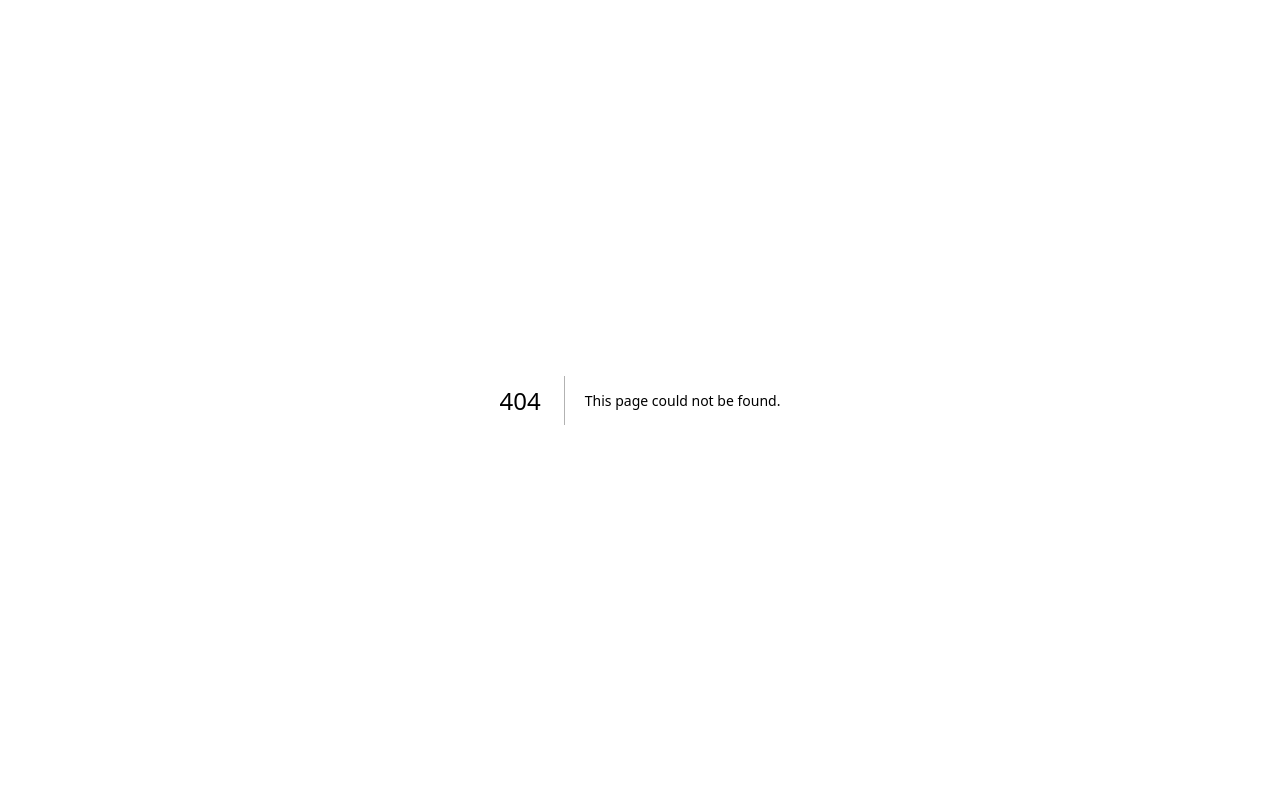
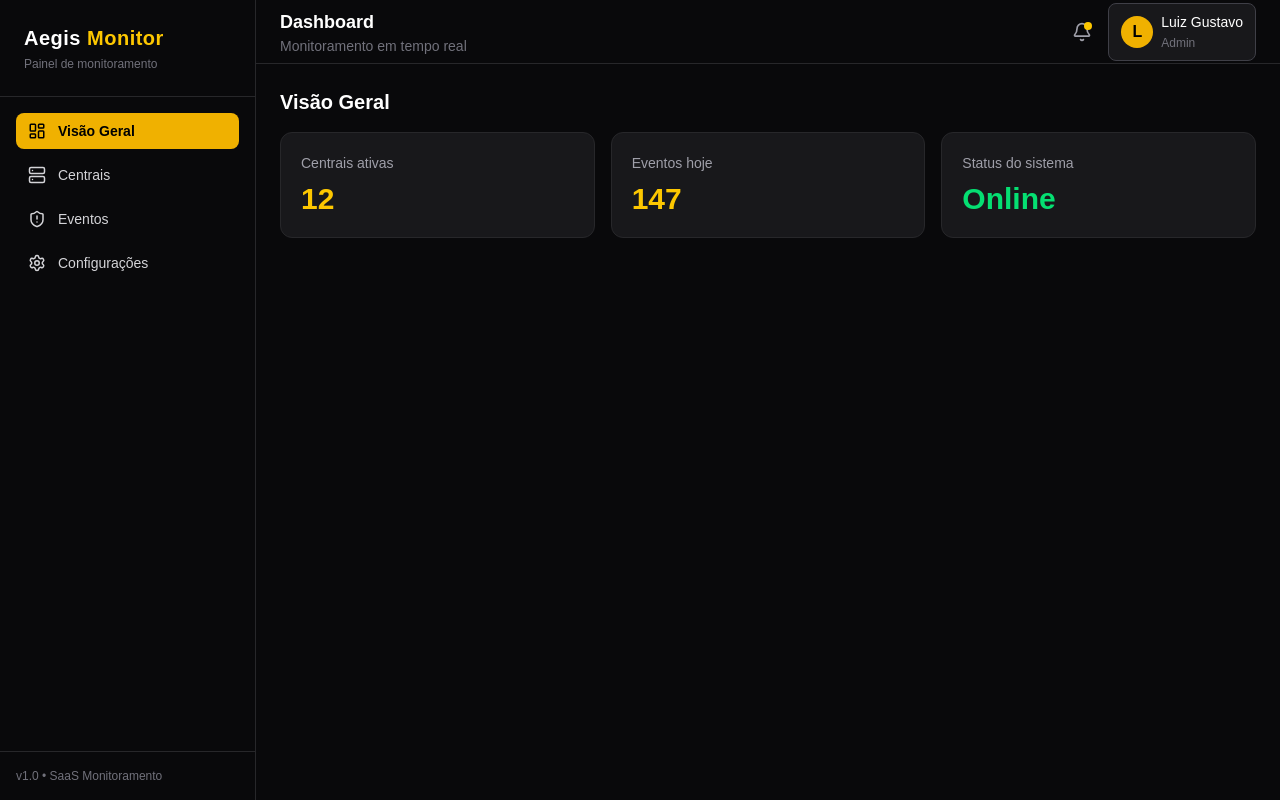
Before and after one commit to Hyzzard-A/aegis-monitor, a Next.js app: page /dashboard in a window 1280 px wide. Before the commit this address had no page. Built offline with nearby package versions, Linux system fonts and the light colour scheme.

Commit message:
feat: layout do painel autenticado + validação e loading

```diff
--- /dev/null
+++ b/app/(auth)/login/page.tsx
@@ -0,0 +1,9 @@
+import LoginForm from "@/components/auth/LoginForm";
+
+export default function LoginPage() {
+  return (
+    <div className="min-h-screen flex items-center justify-center bg-black">
+      <LoginForm />
+    </div>
+  );
+}
--- /dev/null
+++ b/app/dashboard/layout.tsx
@@ -0,0 +1,17 @@
+import Sidebar from "@/components/dashboard/Sidebar";
+import Header from "@/components/dashboard/Header";
+
+export default function DashboardLayout({ children }: { children: React.ReactNode }) {
+  return (
+    <div className="w-full h-screen bg-zinc-950 text-white flex">
+      <Sidebar />
+
+      <div className="flex flex-col flex-1">
+        <Header />
+        <main className="flex-1 p-6 overflow-y-auto">
+          {children}
+        </main>
+      </div>
+    </div>
+  );
+}
--- /dev/null
+++ b/app/dashboard/page.tsx
@@ -0,0 +1,26 @@
+export default function DashboardPage() {
+  return (
+    <div>
+      <h1 className="text-xl font-bold mb-4">Visão Geral</h1>
+
+      <div className="grid grid-cols-1 md:grid-cols-3 gap-4">
+
+        <div className="bg-zinc-900 border border-zinc-800 rounded-xl p-5">
+          <p className="text-sm text-zinc-400">Centrais ativas</p>
+          <h2 className="text-3xl font-bold mt-2 text-yellow-400">12</h2>
+        </div>
+
+        <div className="bg-zinc-900 border border-zinc-800 rounded-xl p-5">
+          <p className="text-sm text-zinc-400">Eventos hoje</p>
+          <h2 className="text-3xl font-bold mt-2 text-yellow-400">147</h2>
+        </div>
+
+        <div className="bg-zinc-900 border border-zinc-800 rounded-xl p-5">
+          <p className="text-sm text-zinc-400">Status do sistema</p>
+          <h2 className="text-3xl font-bold mt-2 text-green-400">Online</h2>
+        </div>
+
+      </div>
+    </div>
+  );
+}
--- a/app/layout.tsx
+++ b/app/layout.tsx
@@ -13,7 +13,7 @@ const geistMono = Geist_Mono({
 });
 
 export const metadata: Metadata = {
-  title: "Create Next App",
+  title: "Aegis-Monitor",
   description: "Generated by create next app",
 };
 
--- /dev/null
+++ b/components/auth/LoginForm.tsx
@@ -0,0 +1,108 @@
+"use client";
+
+import { useState, FormEvent, ChangeEvent } from "react";
+import { Lock, Mail, Loader2 } from "lucide-react";
+
+export default function LoginForm() {
+  const [email, setEmail] = useState("");
+  const [senha, setSenha] = useState("");
+  const [erro, setErro] = useState("");
+  const [loading, setLoading] = useState(false);
+
+  function validarEmail(email: string) {
+    return /\S+@\S+\.\S+/.test(email);
+  }
+
+  async function handleSubmit(e: FormEvent) {
+    e.preventDefault();
+    setErro("");
+
+    // 🔎 validações
+    if (!email || !senha) {
+      return setErro("Preencha todos os campos.");
+    }
+
+    if (!validarEmail(email)) {
+      return setErro("Insira um email válido.");
+    }
+
+    if (senha.length < 6) {
+      return setErro("A senha deve ter pelo menos 6 caracteres.");
+    }
+
+    // 🚀 loading ON
+    setLoading(true);
+
+    // simulação de requisição
+    await new Promise((res) => setTimeout(res, 1500));
+
+    // aqui futuramente entra o login real...
+    console.log("Login enviado:", { email, senha });
+
+    setLoading(false);
+  }
+
+  return (
+    <div className="w-full max-w-sm bg-zinc-950 border border-zinc-800 rounded-xl p-8 shadow-xl">
+      <h1 className="text-2xl font-semibold text-white mb-2">
+        Acessar painel
+      </h1>
+      <p className="text-sm text-zinc-400 mb-6">
+        Sistema de monitoramento profissional
+      </p>
+
+      {erro && (
+        <div className="mb-4 text-red-400 text-sm bg-red-950/40 border border-red-800 rounded p-2">
+          {erro}
+        </div>
+      )}
+
+      <form className="space-y-4" onSubmit={handleSubmit}>
+        <div>
+          <label className="text-sm text-zinc-300">Email</label>
+          <div className="relative mt-1">
+            <Mail className="absolute left-3 top-3 h-4 w-4 text-zinc-500" />
+            <input
+              type="email"
+              placeholder="seu@email.com"
+              className="pl-10 bg-zinc-900 border border-zinc-700 text-white w-full h-10 rounded"
+              value={email}
+              onChange={(e: ChangeEvent<HTMLInputElement>) => setEmail(e.target.value)}
+              disabled={loading}
+            />
+          </div>
+        </div>
+
+        <div>
+          <label className="text-sm text-zinc-300">Senha</label>
+          <div className="relative mt-1">
+            <Lock className="absolute left-3 top-3 h-4 w-4 text-zinc-500" />
+            <input
+              type="password"
+              placeholder="••••••••"
+              className="pl-10 bg-zinc-900 border border-zinc-700 text-white w-full h-10 rounded"
+              value={senha}
+              onChange={(e: ChangeEvent<HTMLInputElement>) => setSenha(e.target.value)}
+              disabled={loading}
+            />
+          </div>
+        </div>
+
+        <button
+          type="submit"
+          className="w-full bg-yellow-500 hover:bg-yellow-400 text-black font-semibold py-2 rounded"
+          disabled={loading}
+        >
+          {loading ? (
+            <span className="flex items-center gap-2">
+              <Loader2 className="h-4 w-4 animate-spin" />
+              Entrando...
+            </span>
+          ) : (
+            "Entrar"
+          )}
+        </button>
+      </form>
+    </div>
+  );
+}
--- /dev/null
+++ b/components/dashboard/Header.tsx
@@ -0,0 +1,35 @@
+"use client";
+
+import { Bell } from "lucide-react";
+
+export default function Header() {
+  return (
+    <header className="h-16 border-b border-zinc-800 bg-zinc-950 flex items-center justify-between px-6">
+      <div>
+        <h2 className="text-white text-lg font-semibold">
+          Dashboard
+        </h2>
+        <p className="text-sm text-zinc-500">
+          Monitoramento em tempo real
+        </p>
+      </div>
+
+      <div className="flex items-center gap-4">
+        <button className="relative text-zinc-400 hover:text-white">
+          <Bell size={20} />
+          <span className="absolute top-0 right-0 h-2 w-2 bg-yellow-400 rounded-full"></span>
+        </button>
+
+        <div className="flex items-center gap-2 bg-zinc-900 border border-zinc-700 px-3 py-2 rounded-lg">
+          <div className="h-8 w-8 rounded-full bg-yellow-500 text-black flex items-center justify-center font-bold">
+            L
+          </div>
+          <div className="text-sm">
+            <p className="text-white">Luiz Gustavo</p>
+            <span className="text-zinc-500 text-xs">Admin</span>
+          </div>
+        </div>
+      </div>
+    </header>
+  );
+}
--- /dev/null
+++ b/components/dashboard/Sidebar.tsx
@@ -0,0 +1,56 @@
+"use client";
+
+import { ShieldAlert, LayoutDashboard, Server, Settings } from "lucide-react";
+import Link from "next/link";
+import { usePathname } from "next/navigation";
+
+const menu = [
+  { label: "Visão Geral", icon: LayoutDashboard, href: "/dashboard" },
+  { label: "Centrais", icon: Server, href: "/dashboard/centrais" },
+  { label: "Eventos", icon: ShieldAlert, href: "/dashboard/eventos" },
+  { label: "Configurações", icon: Settings, href: "/dashboard/config" },
+];
+
+export default function Sidebar() {
+  const path = usePathname();
+
+  return (
+    <aside className="h-full w-64 bg-zinc-950 border-r border-zinc-800 flex flex-col">
+      <div className="p-6 border-b border-zinc-800">
+        <h1 className="text-xl font-bold text-white tracking-wide">
+          Aegis <span className="text-yellow-400">Monitor</span>
+        </h1>
+        <p className="text-xs text-zinc-500 mt-1">
+          Painel de monitoramento
+        </p>
+      </div>
+
+      <nav className="flex-1 p-4 space-y-2">
+        {menu.map((item) => {
+          const Icon = item.icon;
+          const active = path === item.href;
+
+          return (
+            <Link
+              key={item.href}
+              href={item.href}
+              className={`flex items-center gap-3 px-3 py-2 rounded-lg text-sm transition
+                ${
+                  active
+                    ? "bg-yellow-500 text-black font-semibold"
+                    : "text-zinc-300 hover:bg-zinc-800 hover:text-white"
+                }`}
+            >
+              <Icon size={18} />
+              {item.label}
+            </Link>
+          );
+        })}
+      </nav>
+
+      <div className="p-4 border-t border-zinc-800 text-zinc-500 text-xs">
+        v1.0 • SaaS Monitoramento
+      </div>
+    </aside>
+  );
+}
--- /dev/null
+++ b/components/ui/input.tsx
@@ -0,0 +1,20 @@
+import * as React from "react"
+
+export interface InputProps
+  extends React.InputHTMLAttributes<HTMLInputElement> {}
+
+const Input = React.forwardRef<HTMLInputElement, InputProps>(
+  ({ className, ...props }, ref) => {
+    return (
+      <input
+        className={`flex h-10 w-full rounded-md border border-zinc-700 bg-zinc-900 px-3 py-2 text-sm text-white placeholder-zinc-500 outline-none focus:border-yellow-400 focus:ring-1 focus:ring-yellow-400 disabled:cursor-not-allowed disabled:opacity-50 ${className}`}
+        ref={ref}
+        {...props}
+      />
+    )
+  }
+)
+
+Input.displayName = "Input"
+
+export { Input }
--- a/package.json
+++ b/package.json
@@ -9,6 +9,7 @@
     "lint": "eslint"
   },
   "dependencies": {
+    "lucide-react": "^0.562.0",
     "next": "16.1.1",
     "react": "19.2.3",
     "react-dom": "19.2.3"
```
Also changed, not shown: 1 other file (tests, documents, lock files or other folders).
